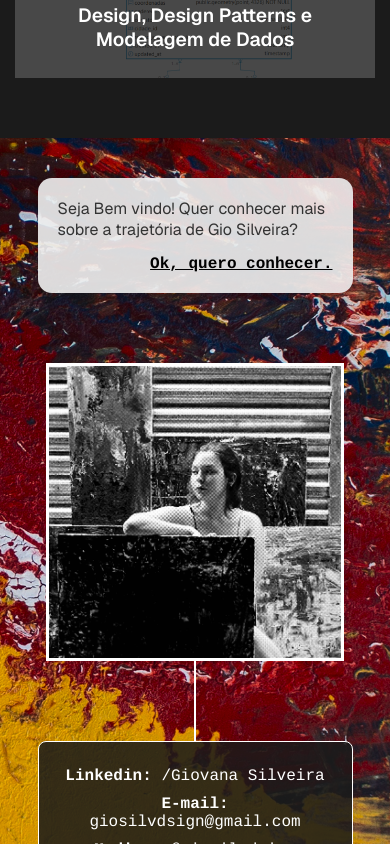
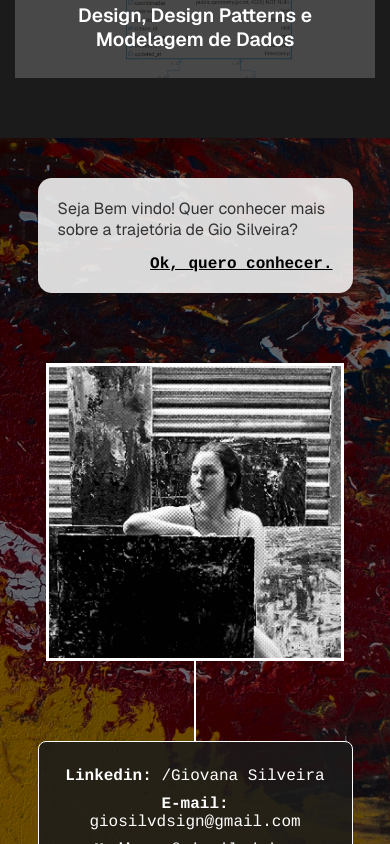
Before and after one commit to dataskeptic/gio-portfolio, a Next.js app: page / in a window 390 px wide. Shown: the part 8980-9824 px from the top of the page. Built offline with nearby package versions, Linux system fonts and the light colour scheme; a web font is replaced by a local one.

Commit message:
adding opaciti to contactSection background

```diff
--- a/src/app/page.module.css
+++ b/src/app/page.module.css
@@ -1147,6 +1147,16 @@
     z-index: 50;
   }
 
+  .contactSection::before {
+    content: '';
+    position: absolute;
+    top: 0;
+    left: 0;
+    right: 0;
+    bottom: 0;
+    background-color: rgba(0, 0, 0, 0.5);
+    z-index: -1;
+  }
 
   .contactBackgroundImage {
     display: none;
```
